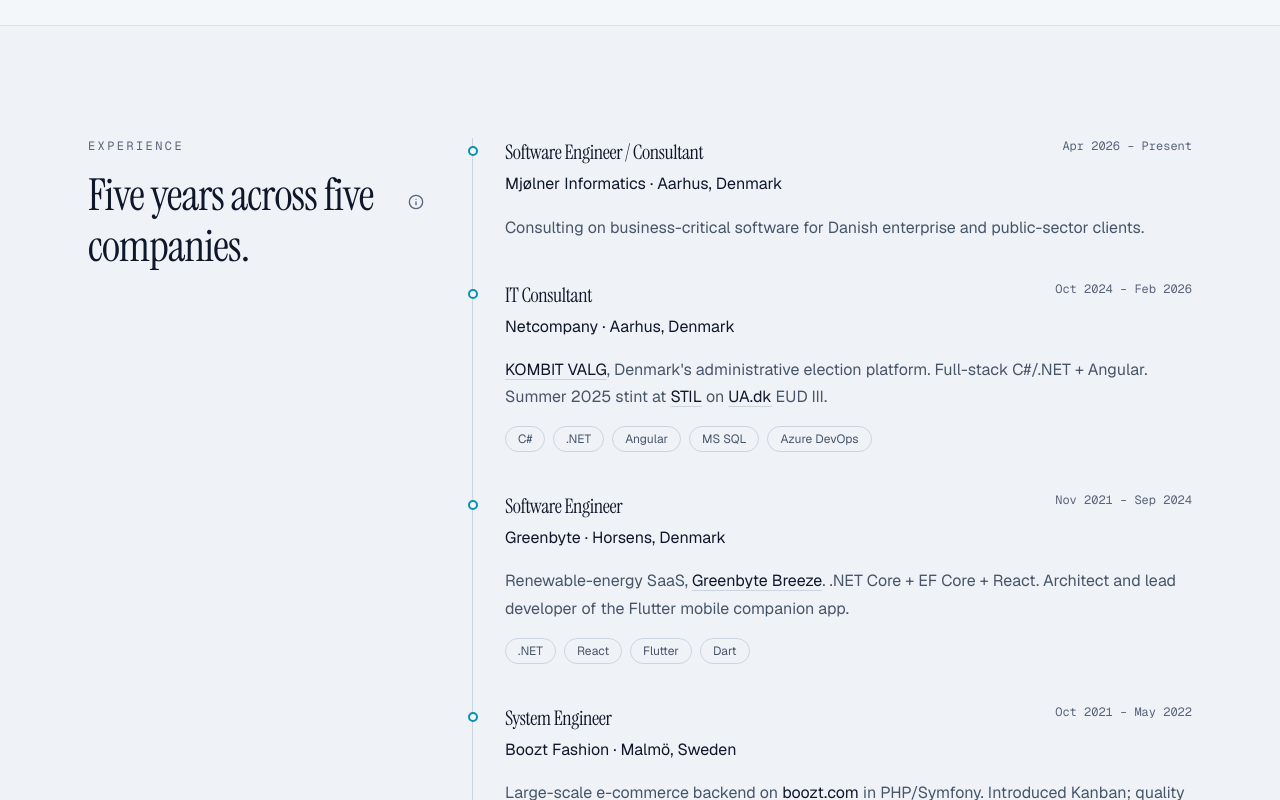
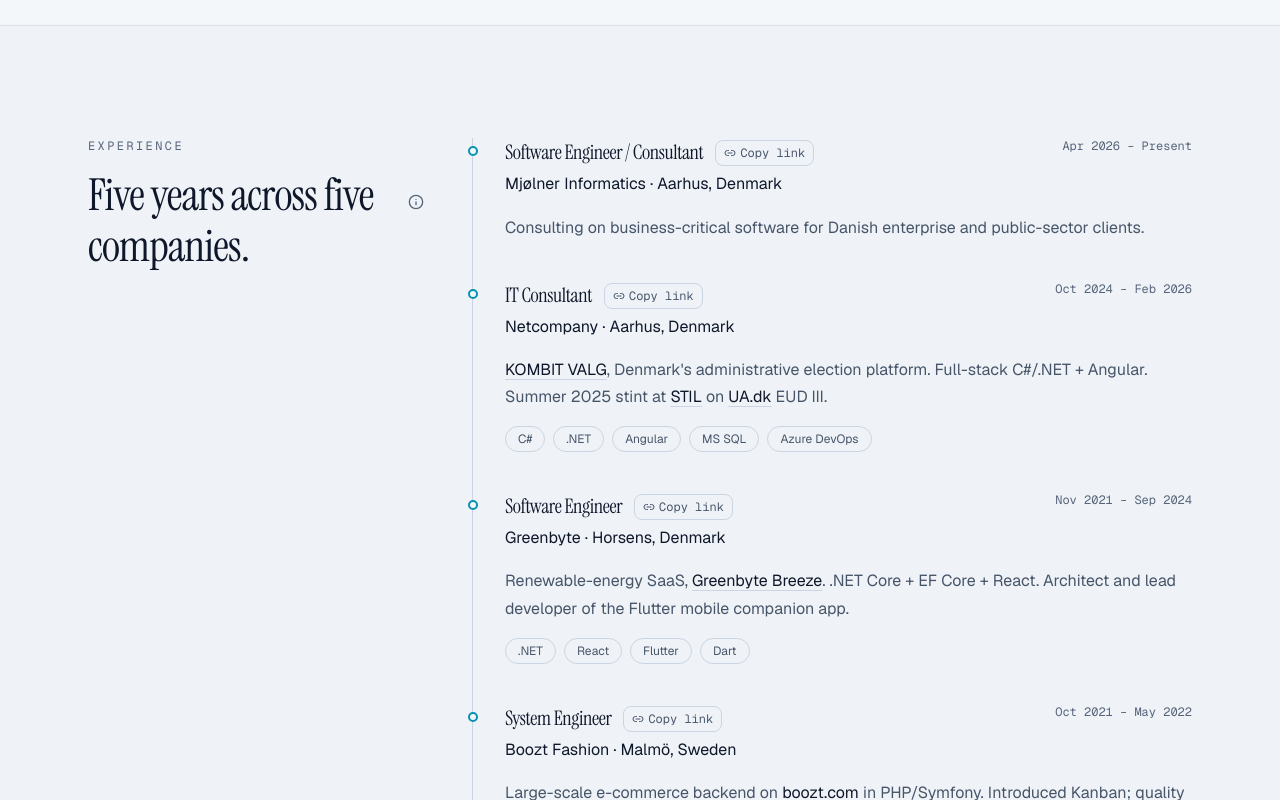
Before and after one commit to EduardF1/portfolio, a Next.js app: page /en in a window 1280 px wide. Shown: the part 1560-2360 px from the top of the page. Built offline with nearby package versions, Linux system fonts and the light colour scheme; no server answers.

Commit message:
Experience timeline: anchor IDs (#role-{slug}) + per-role copy-link button + :target highlight

```diff
--- a/src/app/[locale]/page.tsx
+++ b/src/app/[locale]/page.tsx
@@ -13,6 +13,8 @@
 } from "@/components/hero-video-bg";
 import { findTech } from "@/lib/tech";
 import { getRecommendations } from "@/lib/recommendations";
+import { roleSlug } from "@/lib/role-slug";
+import { CopyRoleLink } from "@/components/copy-role-link";
 
 export default async function Home({
   params,
@@ -267,17 +269,23 @@
             </SectionHeading>
           </div>
           <ol className="@md:col-span-8 relative border-l border-border space-y-10 pl-8">
-            {roles.map((r) => (
+            {roles.map((r) => {
+              const slug = roleSlug(r.company);
+              return (
               <li
                 key={r.company}
-                className="relative grid grid-cols-[1fr_auto] gap-x-6 gap-y-2"
+                id={`role-${slug}`}
+                className="relative grid grid-cols-[1fr_auto] gap-x-6 gap-y-2 scroll-mt-24 rounded-md transition-colors target:bg-accent-soft/40 target:ring-1 target:ring-accent/30 target:px-3 target:py-2 target:-mx-3"
               >
                 <span
                   aria-hidden="true"
-                  className="absolute -left-[37px] top-2 h-[10px] w-[10px] rounded-full border-2 border-accent bg-background"
+                  className="absolute -left-[37px] top-2 h-[10px] w-[10px] rounded-full border-2 border-accent bg-background target:bg-accent"
                 />
                 <div>
-                  <h3 className="text-xl">{r.role}</h3>
+                  <div className="flex items-baseline gap-3 flex-wrap">
+                    <h3 className="text-xl">{r.role}</h3>
+                    <CopyRoleLink slug={slug} label={`${r.role} at ${r.company}`} />
+                  </div>
                   <p className="mt-1 text-foreground">
                     <a
                       href={r.url}
@@ -321,7 +329,8 @@
                   </div>
                 )}
               </li>
-            ))}
+              );
+            })}
           </ol>
         </div>
       </div>
--- /dev/null
+++ b/src/components/copy-role-link.tsx
@@ -0,0 +1,55 @@
+"use client";
+
+import { useState } from "react";
+import { Check, Link2 } from "lucide-react";
+
+/**
+ * Per-role "copy link" button. Builds an absolute URL pointing at the
+ * #role-{slug} anchor on the home page so it can be pasted into a
+ * recruiter conversation: "the relevant slice of my CV is here".
+ *
+ * Plain client component — uses navigator.clipboard.
+ */
+export function CopyRoleLink({
+  slug,
+  label,
+}: {
+  slug: string;
+  label: string;
+}) {
+  const [copied, setCopied] = useState(false);
+
+  async function copy() {
+    if (typeof window === "undefined") return;
+    const url = `${window.location.origin}/#role-${slug}`;
+    try {
+      await navigator.clipboard.writeText(url);
+      setCopied(true);
+      window.setTimeout(() => setCopied(false), 1800);
+    } catch {
+      // Clipboard API blocked (older browsers, file://). Silent failure
+      // is acceptable here — the anchor still works via the URL bar.
+    }
+  }
+
+  return (
+    <button
+      type="button"
+      onClick={copy}
+      aria-label={copied ? `Copied link to ${label}` : `Copy link to ${label}`}
+      className="inline-flex items-center gap-1 rounded-md border border-border px-2 py-1 text-xs font-mono text-foreground-muted transition-colors hover:border-accent hover:text-accent focus-visible:outline-2 focus-visible:outline-accent"
+    >
+      {copied ? (
+        <>
+          <Check className="h-3 w-3" aria-hidden="true" />
+          <span>Copied</span>
+        </>
+      ) : (
+        <>
+          <Link2 className="h-3 w-3" aria-hidden="true" />
+          <span>Copy link</span>
+        </>
+      )}
+    </button>
+  );
+}
--- /dev/null
+++ b/src/lib/role-slug.ts
@@ -0,0 +1,18 @@
+/**
+ * Convert a company display name (e.g. "Mjølner Informatics", "Boozt Fashion")
+ * into a URL-friendly anchor slug (e.g. "mjolner-informatics", "boozt-fashion").
+ *
+ * Used to derive `<li id="role-{slug}">` IDs in the Experience timeline so
+ * `eduardfischer.dev/#role-netcompany` jumps straight to the right card.
+ */
+export function roleSlug(company: string): string {
+  return company
+    .toLowerCase()
+    .normalize("NFD")
+    .replace(/[̀-ͯ]/g, "") // strip diacritics — Mjølner → mjolner
+    .replace(/ø/g, "o") // explicit Danish ø handling (NFD doesn't always cover it)
+    .replace(/æ/g, "ae")
+    .replace(/å/g, "a")
+    .replace(/[^a-z0-9]+/g, "-")
+    .replace(/^-+|-+$/g, "");
+}
```
Also changed, not shown: 1 other file (tests, documents, lock files or other folders).
